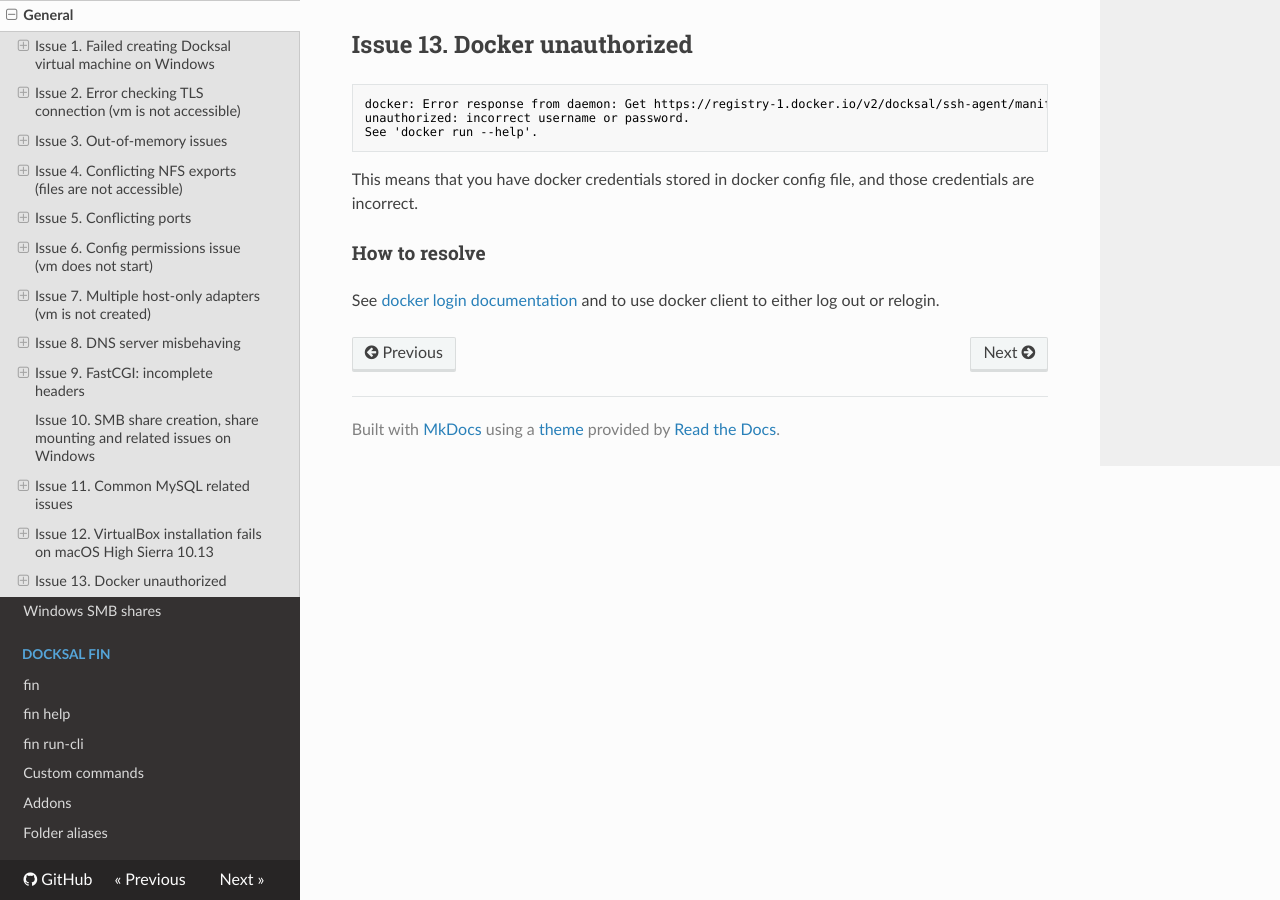
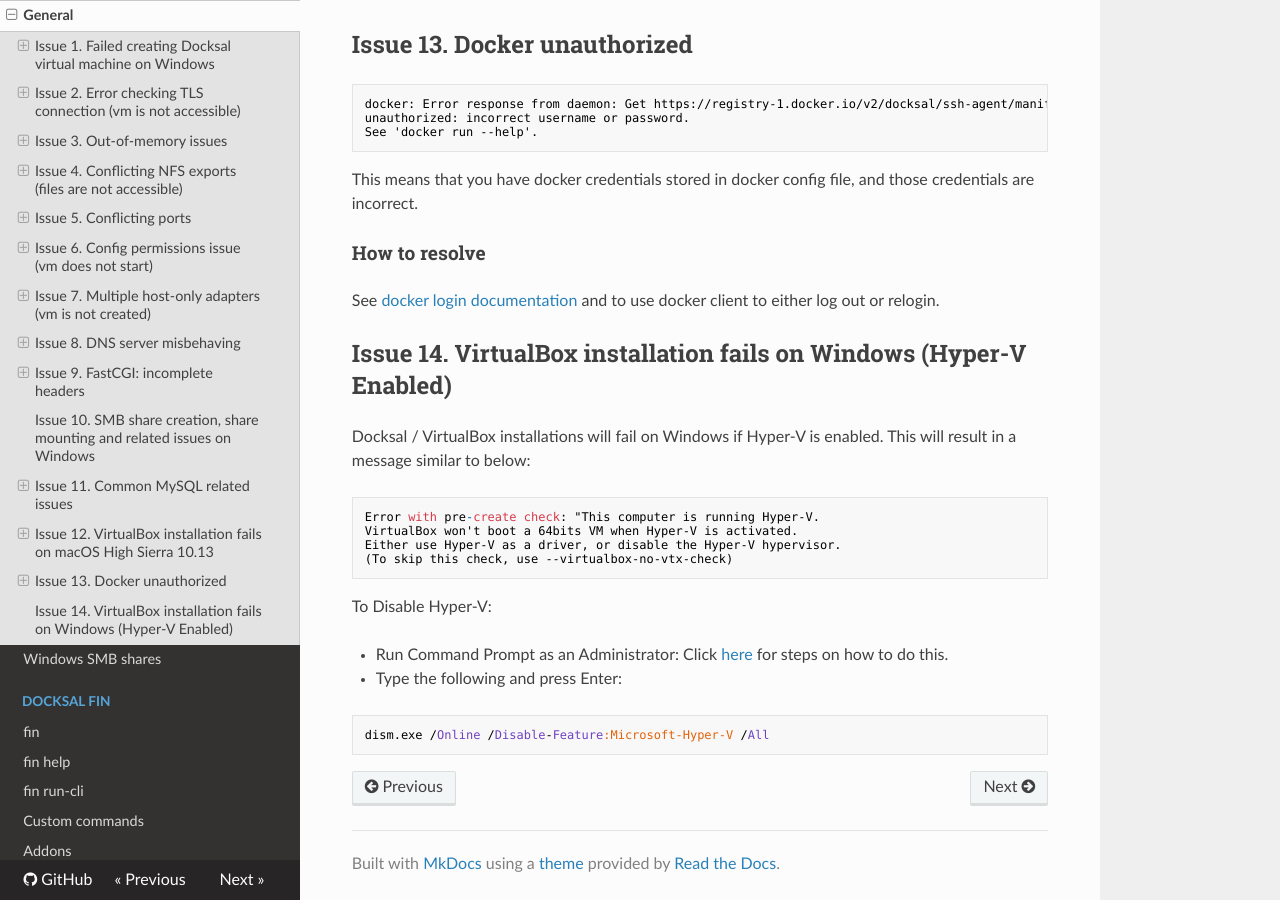
Before and after one commit to docksal/docksal, an MkDocs documentation site: the page built from docs/troubleshooting.md, in a window 1280 px wide and 900 px high, scrolled down 5770 px. Built offline with MkDocs 1.6.1, drawn with Linux system fonts in a browser that asks for light colours; nearby versions of some CDN libraries; old or Windows-style settings are respelled for this version of MkDocs.

Commit message:
Updated docs around windows and disabling hyper-v

````diff
--- a/docs/troubleshooting.md
+++ b/docs/troubleshooting.md
@@ -276,3 +276,24 @@ This means that you have docker credentials stored in docker config file, and th
 
 See [docker login documentation](https://docs.docker.com/engine/reference/commandline/login/#logging-out) and
 to use docker client to either log out or relogin.
+
+## Issue 14. VirtualBox installation fails on Windows (Hyper-V Enabled)
+
+Docksal / VirtualBox installations will fail on Windows if Hyper-V is enabled. This will result in a message similar to
+below:
+
+```
+Error with pre-create check: "This computer is running Hyper-V.
+VirtualBox won't boot a 64bits VM when Hyper-V is activated.
+Either use Hyper-V as a driver, or disable the Hyper-V hypervisor.
+(To skip this check, use --virtualbox-no-vtx-check)
+```
+
+To Disable Hyper-V:
+
+* Run Command Prompt as an Administrator: Click [here](https://www.howtogeek.com/194041/how-to-open-the-command-prompt-as-administrator-in-windows-8.1/) for steps on how to do this.
+* Type the following and press Enter:
+
+```
+dism.exe /Online /Disable-Feature:Microsoft-Hyper-V /All
+```
````
Also changed, not shown: docs/getting-started/system-requirements.md (+9 -0 lines).
